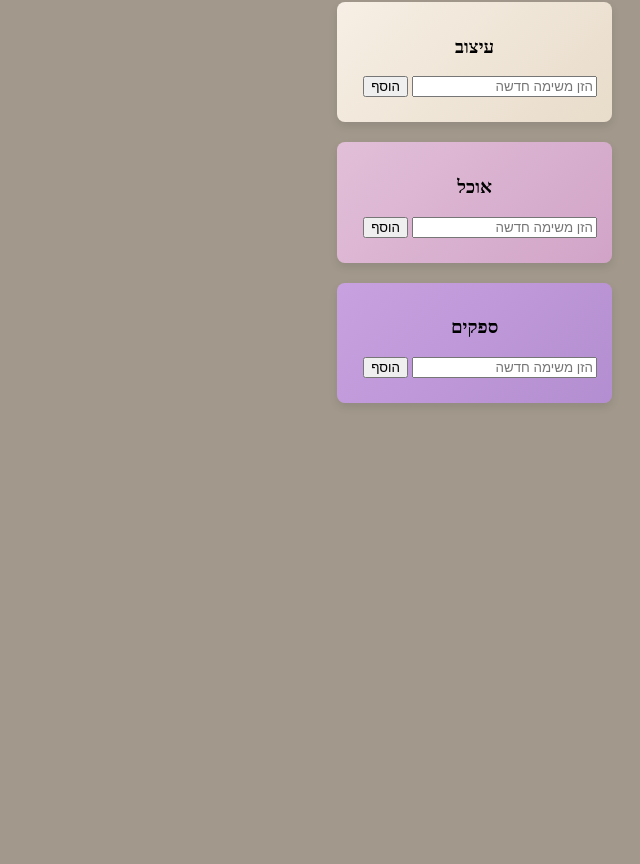
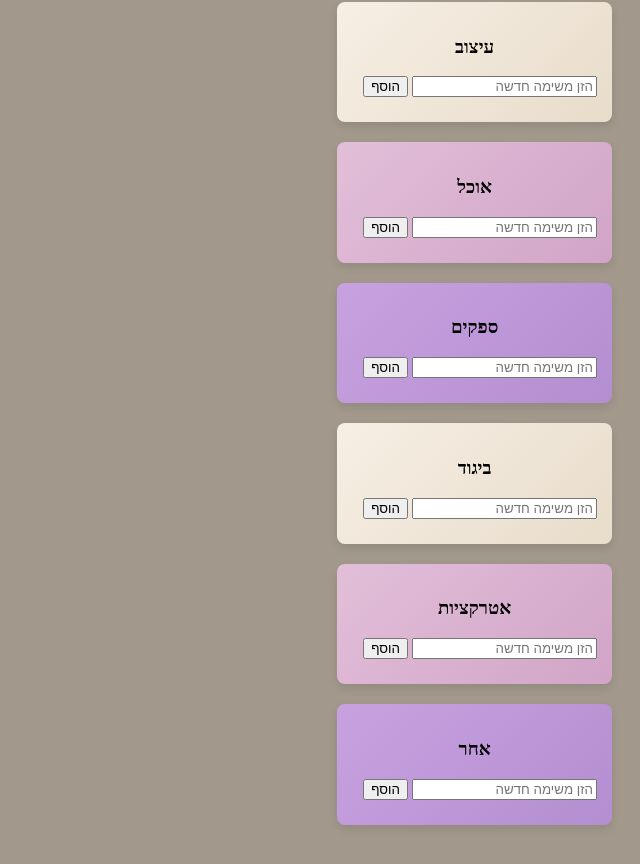
Before and after one commit to AdiDagan1/WeddingPlanner, a plain HTML site: page ToDoListPerSection.html in a window 1280 px wide. Shown: the part 106-970 px from the top of the page, without its empty margins (640-1280 px from the left). Before the commit the page ends 800 px from the top, so only its background shows below. Drawn offline with Linux system fonts and the light colour scheme.

Commit message:
Update ToDoListPerSection.html

```diff
--- a/ToDoListPerSection.html
+++ b/ToDoListPerSection.html
@@ -23,7 +23,7 @@
         .taskContainer {
             margin-top: 10px;
         }
-        .design, .food, .sapak {
+        .design, .food, .sapak,.clothes, .attraction, .else {
             margin-bottom: 20px;
             padding: 15px;
             border-radius: 8px;
@@ -31,15 +31,15 @@
             width: 20%;
         }
 
-        .design {
+        .design, .clothes {
             background: linear-gradient(135deg, #F7EFE5, #E8DCCA);
         }
 
-        .food {
+        .food, .attraction{
             background: linear-gradient(135deg, #E2BFD9, #D1A4C7);
         }
 
-        .sapak {
+        .sapak, .else{
             background: linear-gradient(135deg, #C8A1E0, #B38ED0);
         }
 
@@ -72,6 +72,27 @@
                 <h3>ספקים</h3>
                 <input type="text" class="newTaskInput" placeholder="הזן משימה חדשה">
                 <button onclick="addMission('sapak')" class="addTaskBtn">הוסף</button>
+                <div class="taskContainer"></div>
+            </div>
+
+            <div class="clothes" id="clothes">
+                <h3>ביגוד</h3>
+                <input type="text" class="newTaskInput" placeholder="הזן משימה חדשה">
+                <button onclick="addMission('clothes')" class="addTaskBtn">הוסף</button>
+                <div class="taskContainer"></div>
+            </div>
+
+            <div class="attraction" id="attraction">
+                <h3>אטרקציות</h3>
+                <input type="text" class="newTaskInput" placeholder="הזן משימה חדשה">
+                <button onclick="addMission('attraction')" class="addTaskBtn">הוסף</button>
+                <div class="taskContainer"></div>
+            </div>
+
+            <div class="else" id="else">
+                <h3>אחר</h3>
+                <input type="text" class="newTaskInput" placeholder="הזן משימה חדשה">
+                <button onclick="addMission('else')" class="addTaskBtn">הוסף</button>
                 <div class="taskContainer"></div>
             </div>
         </section>
@@ -159,7 +180,7 @@
 
         // Load tasks for all categories on page load
         window.onload = () => {
-            ["design", "food", "sapak"].forEach(loadTasks);
+            ["design", "food", "sapak", "clothes", "attraction", "else"].forEach(loadTasks);
         };
     </script>
 </body>
```
